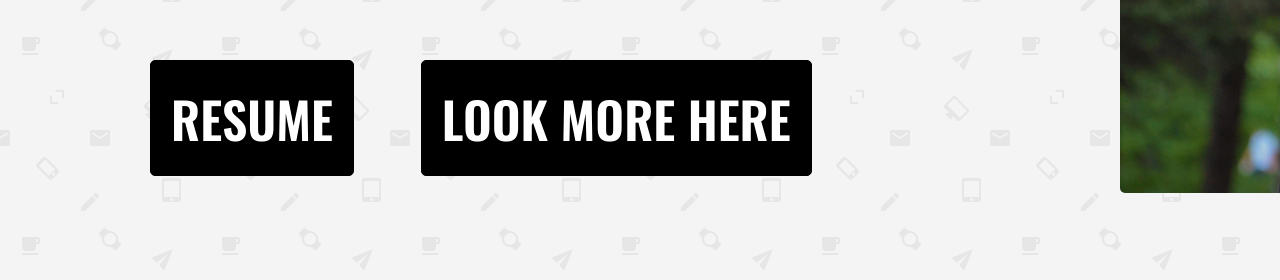
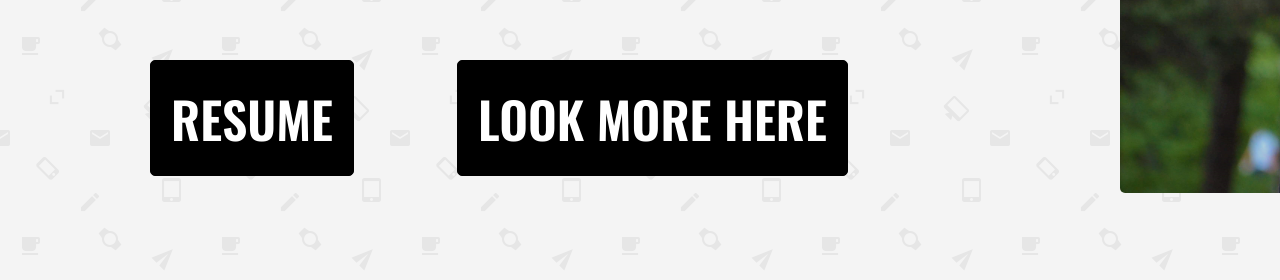
Before and after one commit to Lumenatom/My__Portfolio, a plain HTML site: page index.html in a window 1280 px wide. Shown: the part 520-800 px from the top of the page. Drawn offline with nearby package versions, Linux system fonts and the light colour scheme.

Commit message:
Update style.css

```diff
--- a/style.css
+++ b/style.css
@@ -118,8 +118,8 @@ body {
 }
 
 .button__item {
-	display: flex;
-	justify-content: space-between;
+	/* display: flex; */
+	/* justify-content: space-between; */
 }
 .about__me button {
 	padding: 20px;
@@ -142,10 +142,11 @@ body {
 
 .btn__1 {
 	margin-left: 100px;
+	margin-right: 100px;
 }
 
 .btn__2 {
-	margin-right: 100px;
+	/* margin-right: 100px; */
 }
 
 .person {
```
